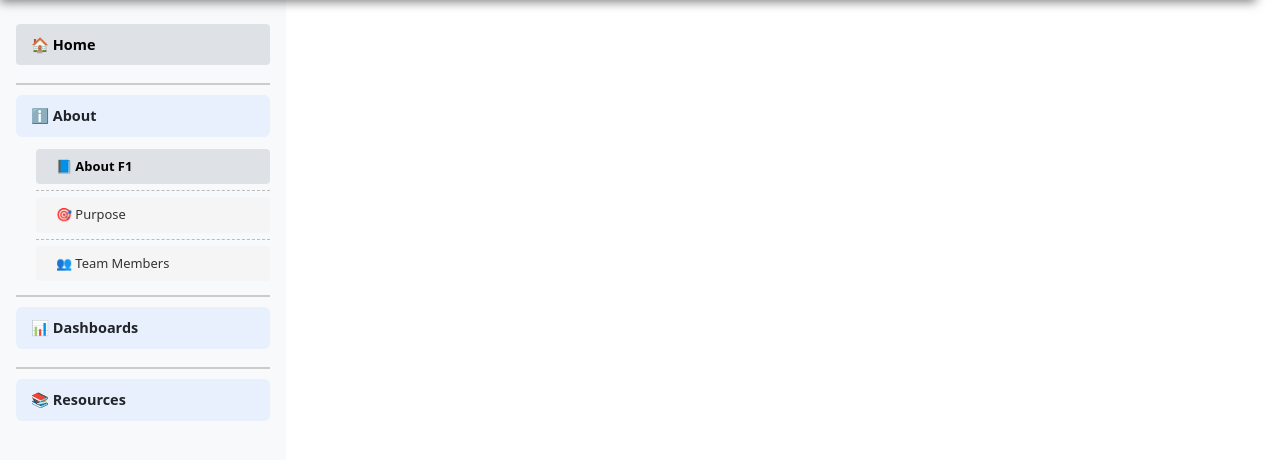
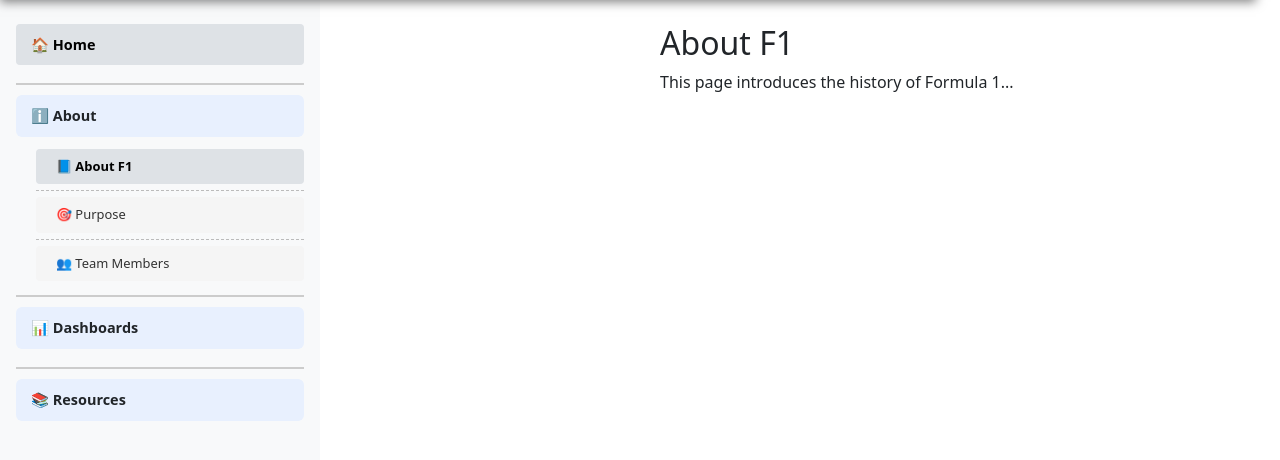
Before and after one commit to PengZhao022/f1-flask-site, a Flask app: page /about/f1 in a window 1280 px wide. Shown: the part 137-597 px from the top of the page. Run offline with Flask 3, Linux system fonts and the light colour scheme.

Commit message:
update setting

```diff
--- a/static/css/style.css
+++ b/static/css/style.css
@@ -9,8 +9,9 @@
 
 /* Sidebar 样式 */
 .sidebar {
-  width: 286px; /* 宽度调整 */
-  float: left;
+  flex: 0 0 320px; /* sidebar宽度 */
+  max-width: 320px;
+/*float: left;*/
   padding: 10px;
   background: #f8f9fa;
   height: 100%;
@@ -25,6 +26,7 @@
   margin-left: 316px; /* sidebar宽度 + 30px边距 */
   padding: 30px;
   box-sizing: border-box;
+  flex: 1; /* 主内容填满剩余空间 */
 }
 
 /* 展开菜单样式 */
--- a/templates/layout.html
+++ b/templates/layout.html
@@ -81,7 +81,7 @@
             </nav>
 
             <!-- Main content -->
-            <main class="col-9 col-md-10 p-4">
+            <main class="main col-9 col-md-10 p-4">
                 {% block content %}{% endblock %}
             </main>
         </div>
```
